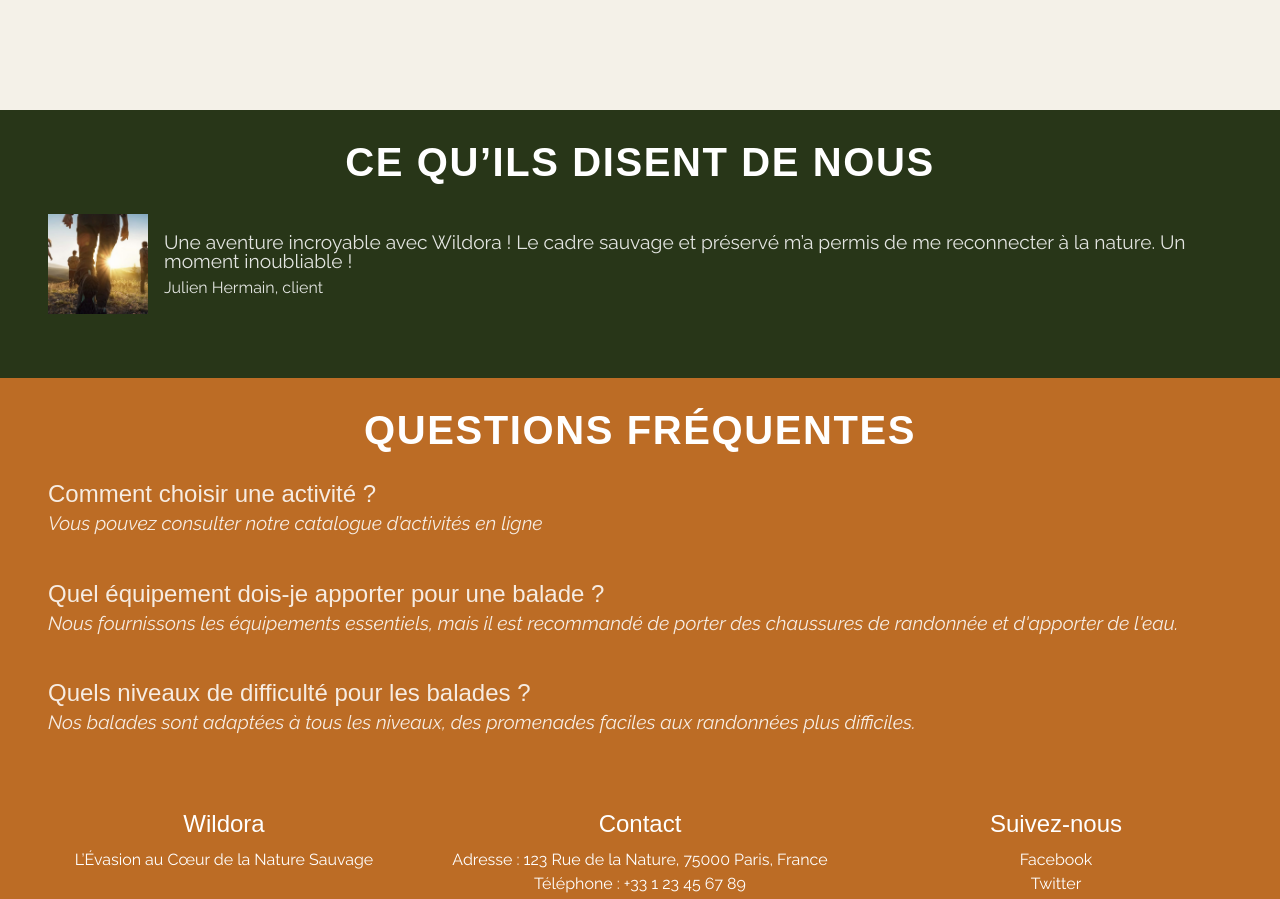
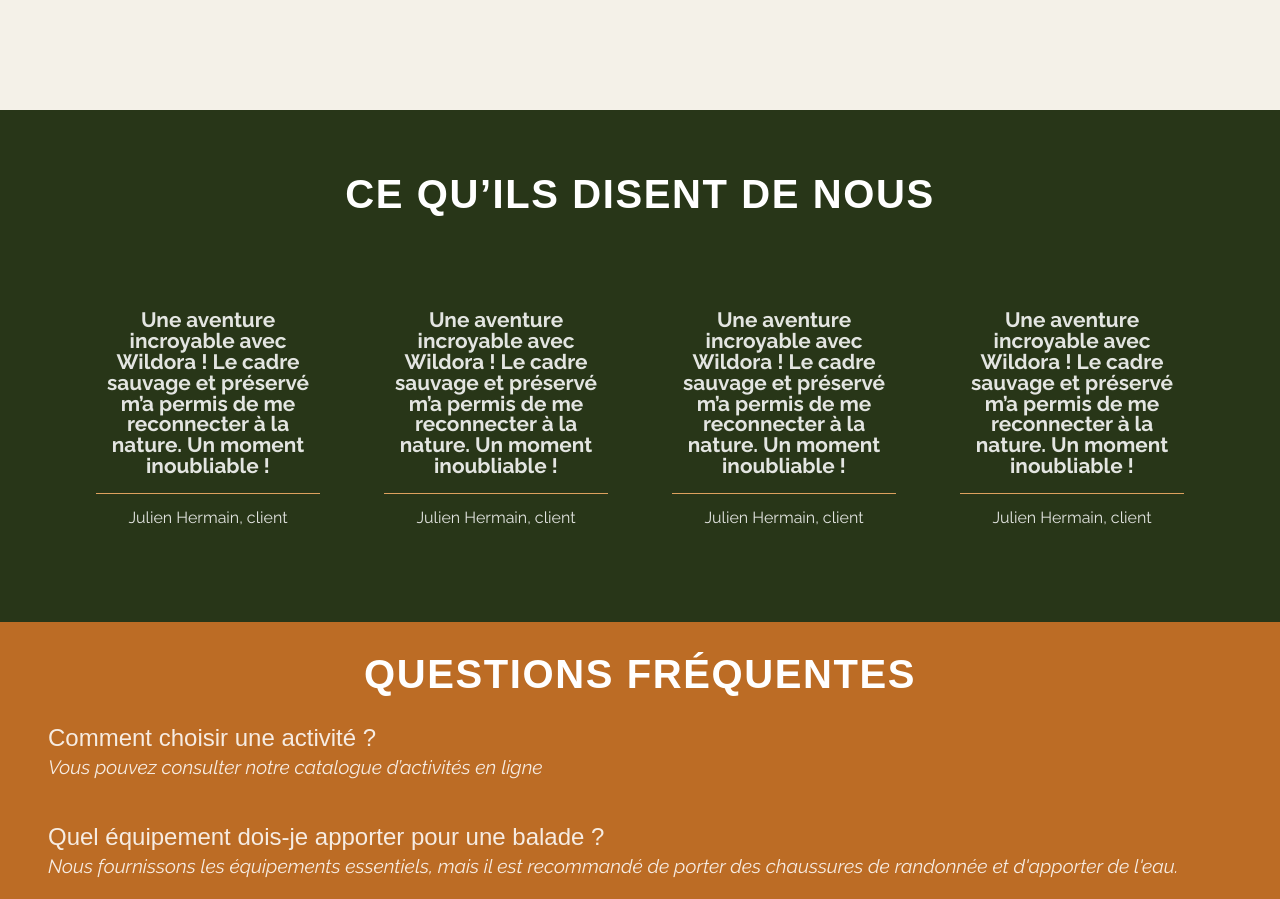
Before and after one commit to julien382/Wildora, a React (Vite) app: page /a_propos in a window 1280 px wide. Shown: the part 3548-4447 px from the top of the page. Built offline with nearby package versions, Linux system fonts and the light colour scheme; a web font is replaced by a local one.

Commit message:
add css temoignages

```diff
--- a/src/pages/AboutPage/AboutPage.jsx
+++ b/src/pages/AboutPage/AboutPage.jsx
@@ -55,11 +55,22 @@
 
             <section className='temoignagesAboutPage'>
                 <h1 className='temoignagesAboutPageTitle'>Ce qu’ils disent de nous</h1>
-                <div className='temoignagesAboutPageCard'>
-                    <img className='temoignagesAboutPageImage' src={mainImage} alt="mainImage"></img>
-                    <div className='temoignagesAboutPageContainerText'>
-                        <p className='temoignagesAboutPageText'>Une aventure incroyable avec Wildora ! Le cadre sauvage et préservé m’a permis de me reconnecter à la nature. Un moment inoubliable !</p>
-                        <p className='temoignagesAboutPageAuthor'>Julien Hermain, client</p>
+                <div className='temoignagesAboutPageCards'>
+                    <div className='temoignagesAboutPageCard'>
+                        <p className='temoignagesAboutPageCardText'>Une aventure incroyable avec Wildora ! Le cadre sauvage et préservé m’a permis de me reconnecter à la nature. Un moment inoubliable !</p>
+                        <p className='temoignagesAboutPageCardAuthor'>Julien Hermain, client</p>
+                    </div>
+                    <div className='temoignagesAboutPageCard'>
+                        <p className='temoignagesAboutPageCardText'>Une aventure incroyable avec Wildora ! Le cadre sauvage et préservé m’a permis de me reconnecter à la nature. Un moment inoubliable !</p>
+                        <p className='temoignagesAboutPageCardAuthor'>Julien Hermain, client</p>
+                    </div>
+                    <div className='temoignagesAboutPageCard'>
+                        <p className='temoignagesAboutPageCardText'>Une aventure incroyable avec Wildora ! Le cadre sauvage et préservé m’a permis de me reconnecter à la nature. Un moment inoubliable !</p>
+                        <p className='temoignagesAboutPageCardAuthor'>Julien Hermain, client</p>
+                    </div>
+                    <div className='temoignagesAboutPageCard'>
+                        <p className='temoignagesAboutPageCardText'>Une aventure incroyable avec Wildora ! Le cadre sauvage et préservé m’a permis de me reconnecter à la nature. Un moment inoubliable !</p>
+                        <p className='temoignagesAboutPageCardAuthor'>Julien Hermain, client</p>
                     </div>
                 </div>
             </section>
--- a/src/pages/AboutPage/AboutPage.scss
+++ b/src/pages/AboutPage/AboutPage.scss
@@ -147,13 +147,13 @@
 }
 
 .temoignagesAboutPage {
-    padding: 2rem;
+    padding: 4rem;
     background-color: $secondary-color; /* Ajouter un fond */
     text-align: center;
 
     .temoignagesAboutPageTitle {
-        font-size: 2.5rem;
-        margin-bottom: 1rem;
+        font-size: $primary-font-size;
+        margin-bottom: 4rem;
         color: $white;
         font-weight: 700;
         text-transform: uppercase;
@@ -161,30 +161,23 @@
         font-family: $secondary-font;
     }
 
+    .temoignagesAboutPageCards{
+        display: flex;
+    }
+
     .temoignagesAboutPageCard {
-        display: flex;
-        align-items: center;
-        margin: 1rem 0;
-        padding: 1rem;
+        padding: 2rem;
 
-        .temoignagesAboutPageImage {
-            width: 100px;
-            height: 100px;
-            object-fit: cover;
-            margin-right: 1rem;
+        .temoignagesAboutPageCardText {
+            font-size: 1.3rem;
+            font-weight: bold;
+            border-bottom: 1px solid $highlight-color;
+            padding-bottom: 1rem;
+            margin-bottom: 1rem;
         }
 
-        .temoignagesAboutPageContainerText {
-            text-align: left;
-
-            .temoignagesAboutPageText {
-                font-size: 1.2rem;
-                margin-bottom: 0.5rem;
-            }
-
-            .temoignagesAboutPageAuthor {
-                font-size: 1rem;
-            }
+        .temoignagesAboutPageCardAuthor {
+            font-size: $quaternary-font-size;
         }
     }
 }
@@ -195,7 +188,7 @@
     text-align: center;
 
     .faqAboutPageTitle {
-        font-size: 2.5rem;
+        font-size: $primary-font-size;
         margin-bottom: 1rem;
         color: $white;
         font-weight: 700;
```
